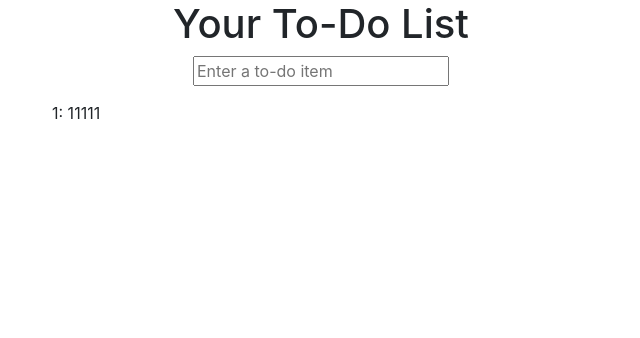
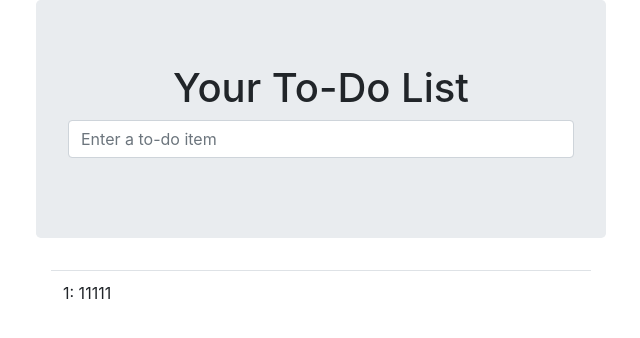
Before and after one commit to linrong/django_tdd, a Django app: page /lists/1/ in a window 1280 px wide. Shown: the top 338 px of the page, without its empty margins (319-959 px from the left). Run offline with Django 3.2, Linux system fonts and the light colour scheme; data comes from the database, SQL or seed files in the repository; some libraries are stand-ins or nearby versions.

Commit message:
bootstarp:use bootstarp to update interface

```diff
--- a/DjangoTest/test1/templates/base.html
+++ b/DjangoTest/test1/templates/base.html
@@ -7,11 +7,11 @@
     <body>
         <div class="container">
             <div class="row">
-                <div class="col-md-6 offset-md-3">
+                <div class="col-md-6 offset-md-3 jumbotron">
                     <div class="text-center">
                         <h1>{% block header_text %}{% endblock %}</h1>
                         <form method="POST" action="{% block form_action %}{% endblock %}">
-                            <input name="item_text" id="id_new_item" placeholder="Enter a to-do item"/>
+                            <input name="item_text" id="id_new_item" class="form-control input-lg" placeholder="Enter a to-do item"/>
                             {% csrf_token%}
                         </form>
                     </div>
--- a/DjangoTest/test1/templates/list.html
+++ b/DjangoTest/test1/templates/list.html
@@ -5,7 +5,7 @@
 {% block form_action %}/lists/{{list.id}}/add_item{% endblock %}
 
 {% block table %}
-    <table id="id_list_table">
+    <table id="id_list_table" class="table">
         {% for item in list.item_set.all %}
             <tr><td>{{forloop.counter}}: {{item.text}}</td></tr>
         {% endfor %}
```
